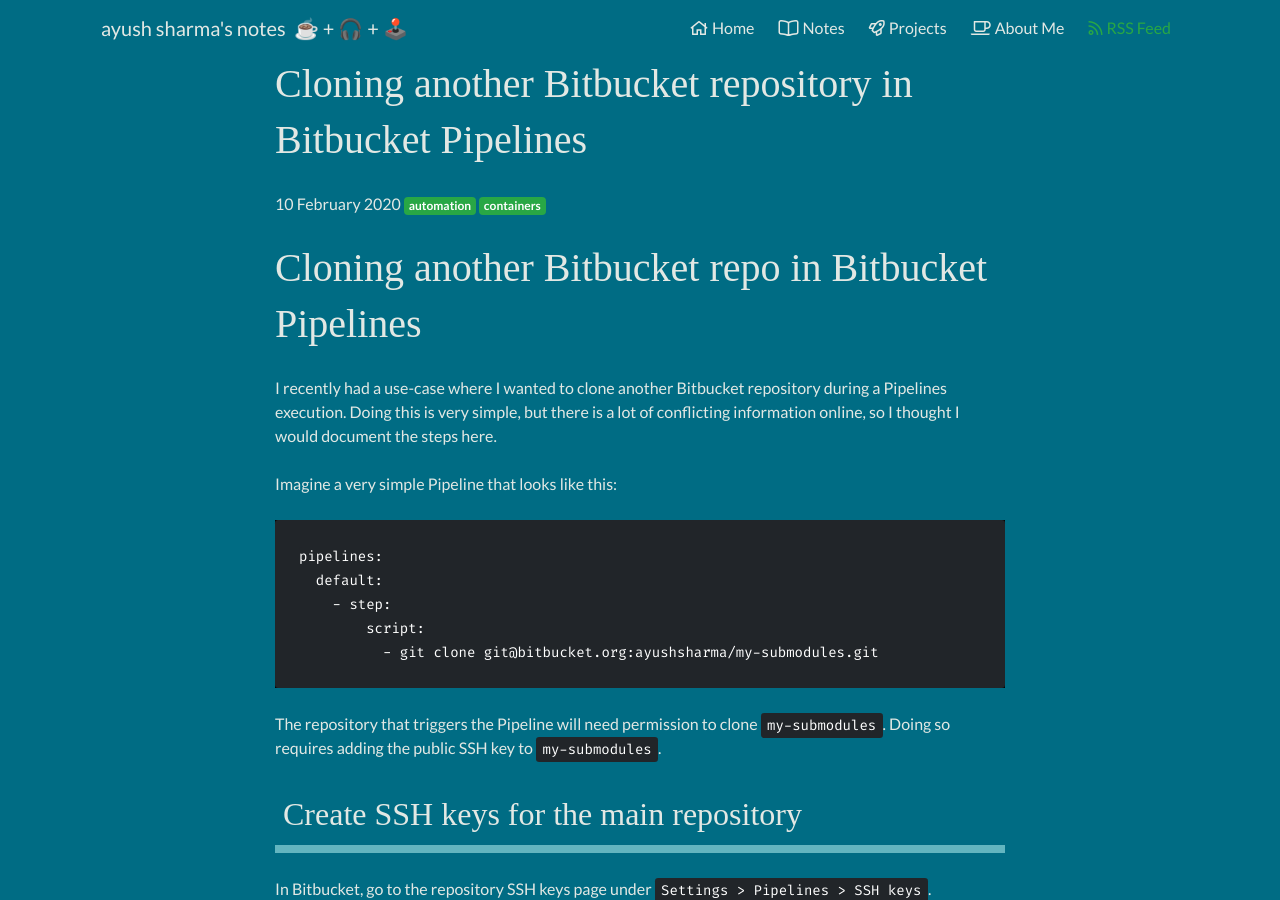
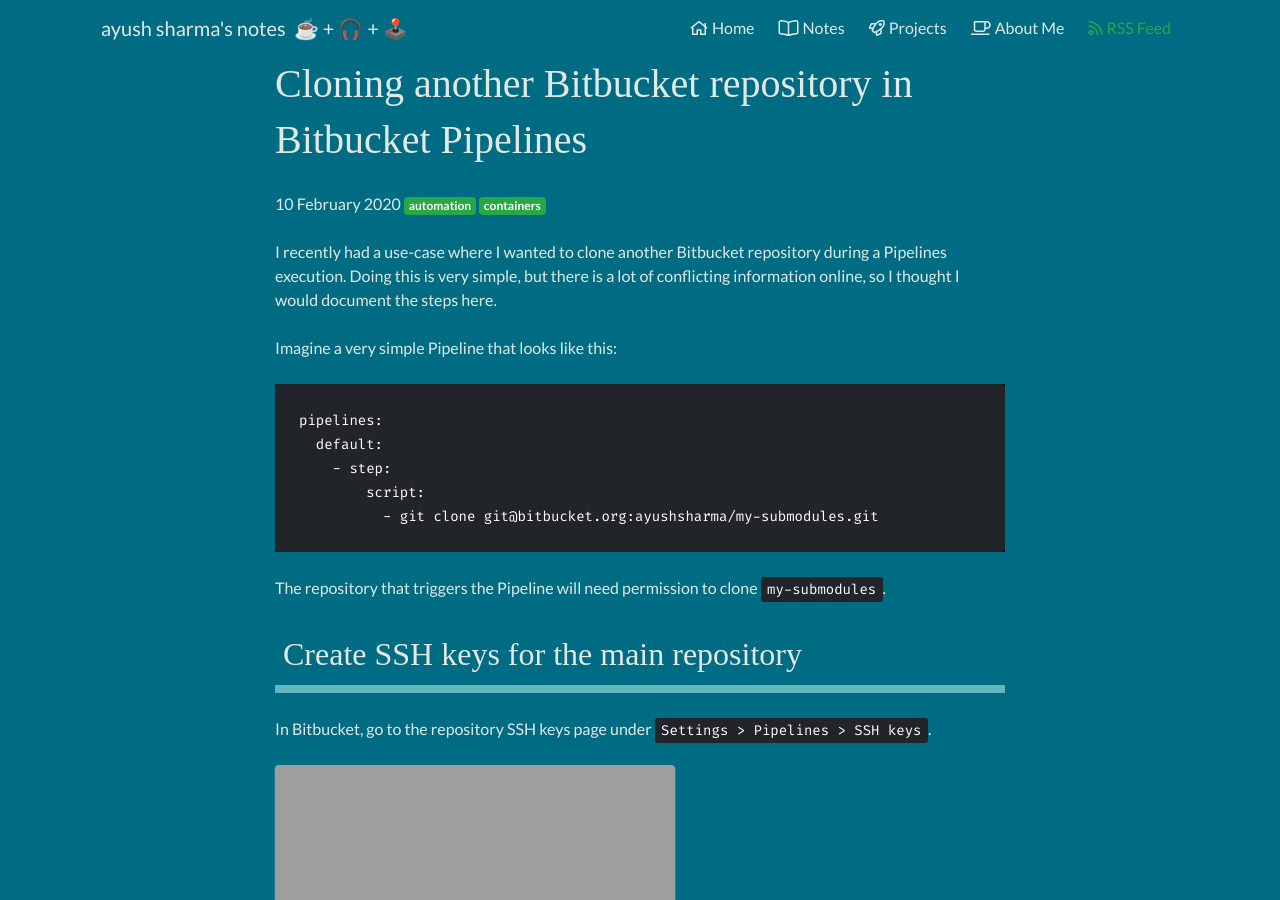
Before and after one commit to ayush-sharma/ayushsharma.in, a Jekyll site: the page built from _posts/2020-02-10-cloning-another-bitbucket-repo-in-bitbucket-pipelines.md, in a window 1280 px wide and 900 px high. Built offline with Jekyll 4.4.1, drawn with Linux system fonts in a browser that asks for light colours.

Commit message:
Fixing typos and file names.

````diff
--- a/_posts/2020-02-10-cloning-another-bitbucket-repo-in-bitbucket-pipelines.md
+++ b/_posts/2020-02-10-cloning-another-bitbucket-repo-in-bitbucket-pipelines.md
@@ -5,8 +5,6 @@ number: 85
 date:   2020-02-10 00:00
 categories: automation containers
 ---
-# Cloning another Bitbucket repo in Bitbucket Pipelines
-
 I recently had a use-case where I wanted to clone another Bitbucket repository during a Pipelines execution. Doing this is very simple, but there is a lot of conflicting information online, so I thought I would document the steps here.
 
 Imagine a very simple Pipeline that looks like this:
@@ -19,7 +17,7 @@ pipelines:
           - git clone git@bitbucket.org:ayushsharma/my-submodules.git
 ```
 
-The repository that triggers the Pipeline will need permission to clone `my-submodules`. Doing so requires adding the public SSH key to `my-submodules`.
+The repository that triggers the Pipeline will need permission to clone `my-submodules`.
 
 ## Create SSH keys for the main repository
 In Bitbucket, go to the repository SSH keys page under `Settings > Pipelines > SSH keys`.
````
Also changed, not shown: static/images/clone-another-bitbucket-repo-1.png (renamed from static/images/clone-another-bitbucket-repo-1.PNG), static/images/clone-another-bitbucket-repo-2.png (renamed from static/images/clone-another-bitbucket-repo-2.PNG), static/images/clone-another-bitbucket-repo-3.png (renamed from static/images/clone-another-bitbucket-repo-3.PNG), static/images/clone-another-bitbucket-repo-4.png (renamed from static/images/clone-another-bitbucket-repo-4.PNG), static/images/clone-another-bitbucket-repo-5.png (renamed from static/images/clone-another-bitbucket-repo-5.PNG).
